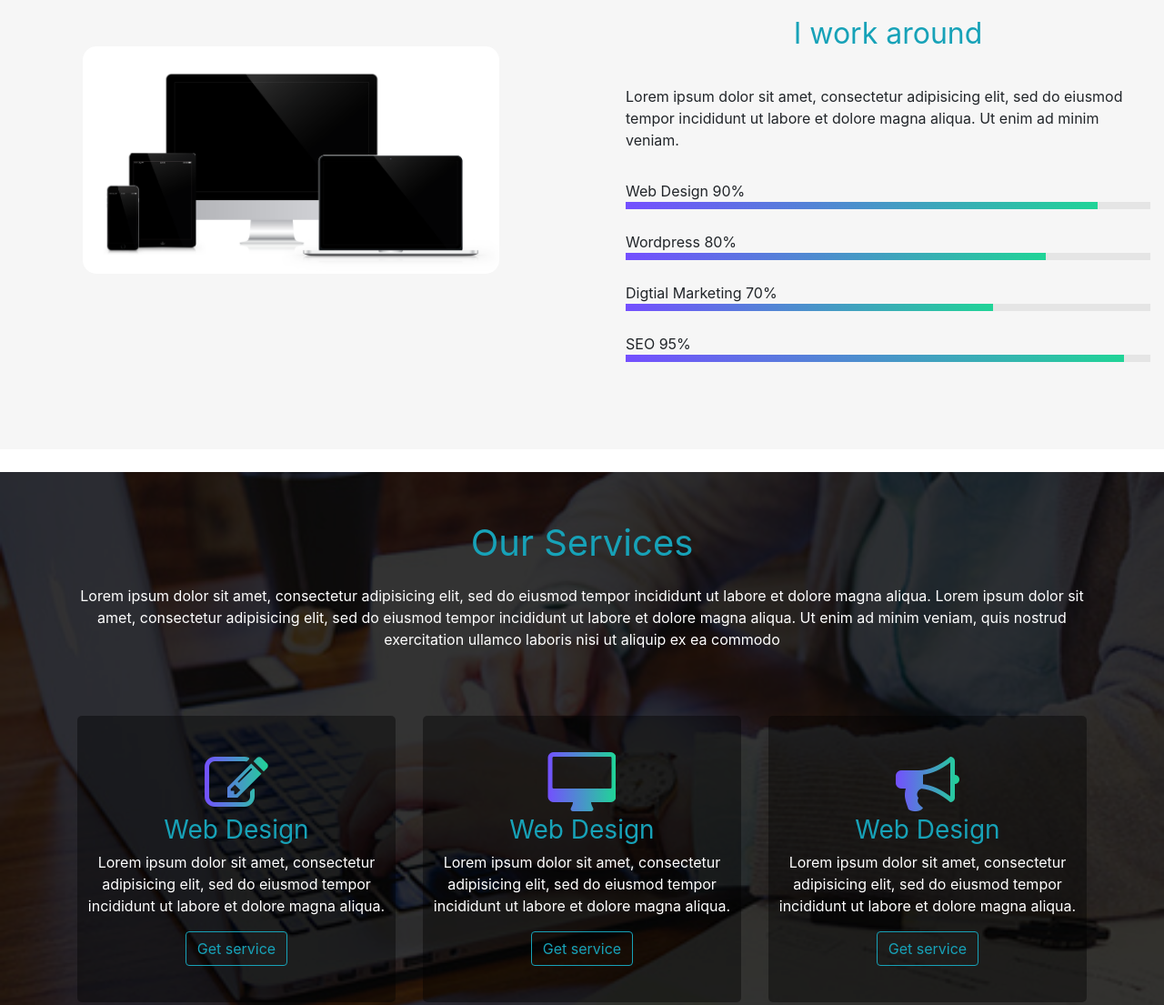
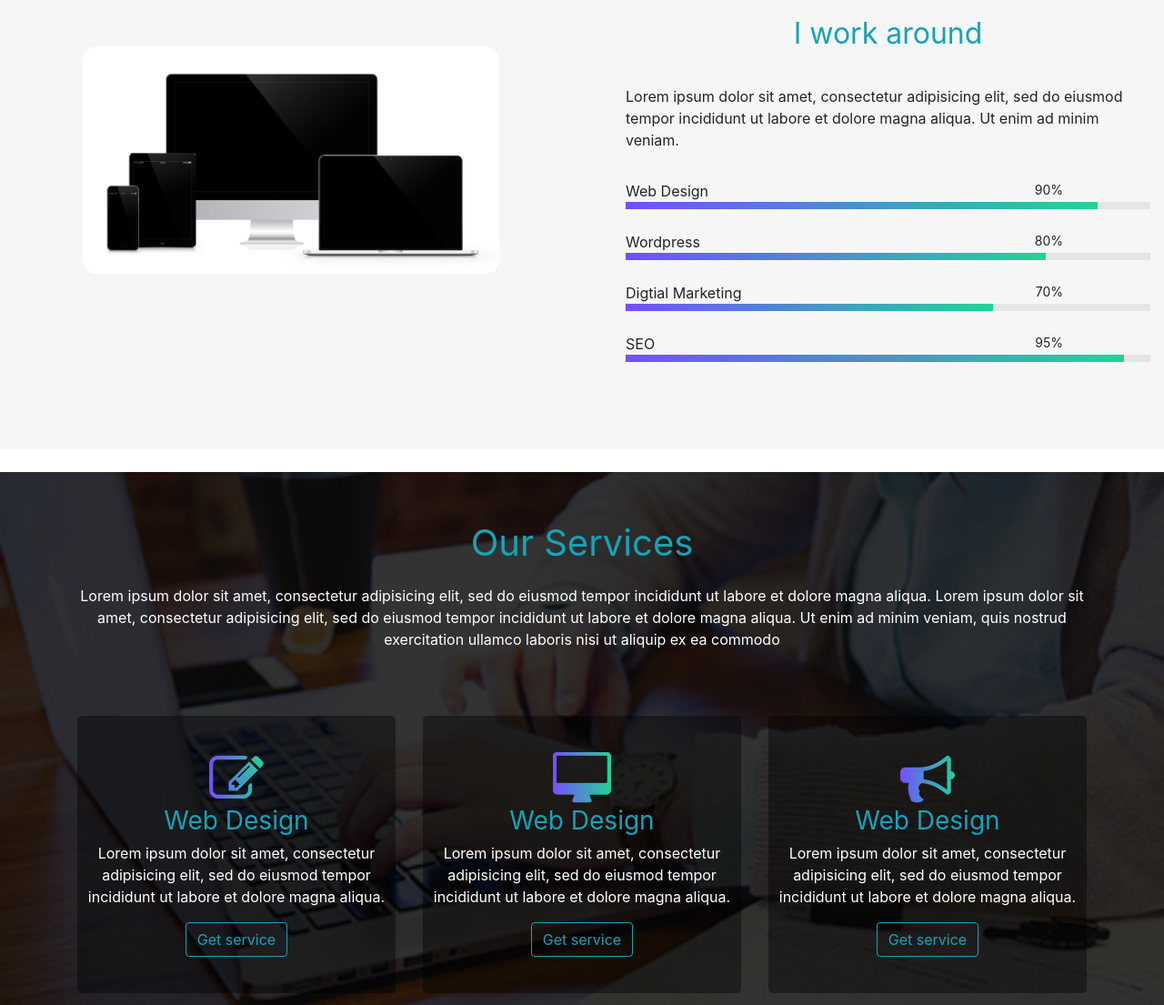
Before and after one commit to BrianMwevi/animate.css_use, a plain HTML site: page index.html in a window 1280 px wide. Shown: the part 1740-2845 px from the top of the page at 91% size. Drawn offline with Linux system fonts and the light colour scheme; some packages are replaced by stand-ins of ours.

Commit message:
Added a margin top on projects and floated the %s on the skills section

```diff
--- a/css/style.css
+++ b/css/style.css
@@ -165,6 +165,11 @@ h1,h2,h3,h4,h5{
   color:transparent;
 }
 
+.test {
+  float:right;
+  font-size: 14px;
+}
+
 .service-item {
   background:rgba(0,0,0,0.4);
   border-radius: 5px;
@@ -172,7 +177,7 @@ h1,h2,h3,h4,h5{
 }
 
 .service-item .fa{
-  font-size:70px;
+  font-size:60px;
 }
 
 .required {
@@ -191,6 +196,7 @@ h1,h2,h3,h4,h5{
 
 /*PROJECTS DISPLAY STARTS HERE*/
 #wrapper {
+  padding-top: 50px;
   perspective: 2500;
   -webkit-perspective: 2500;
   width: 800px;
```
